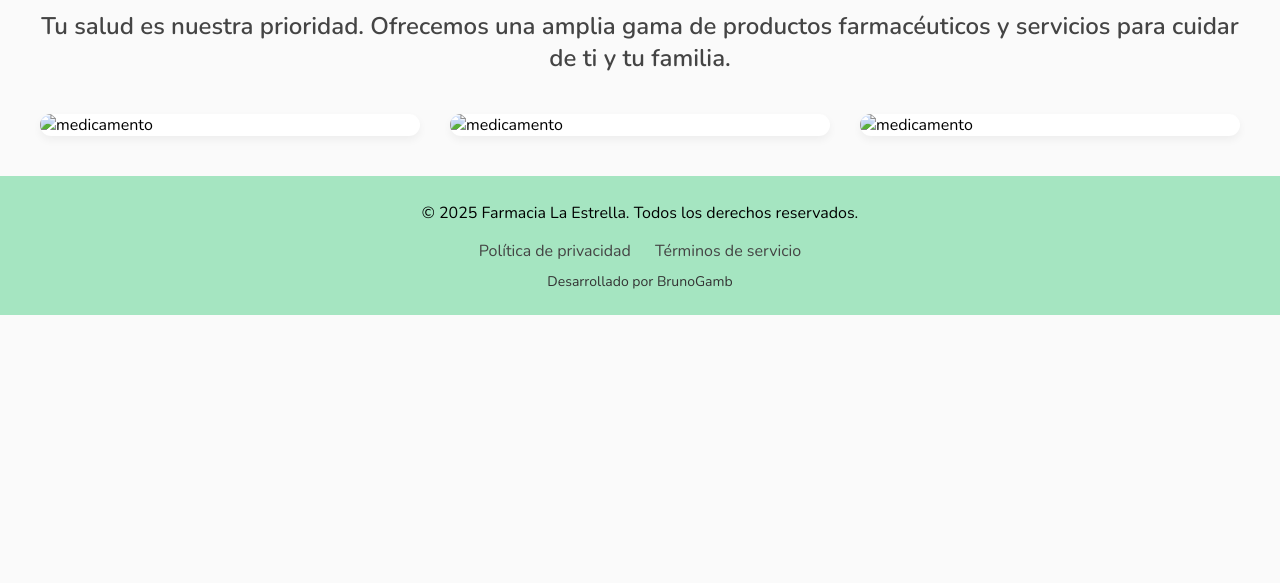
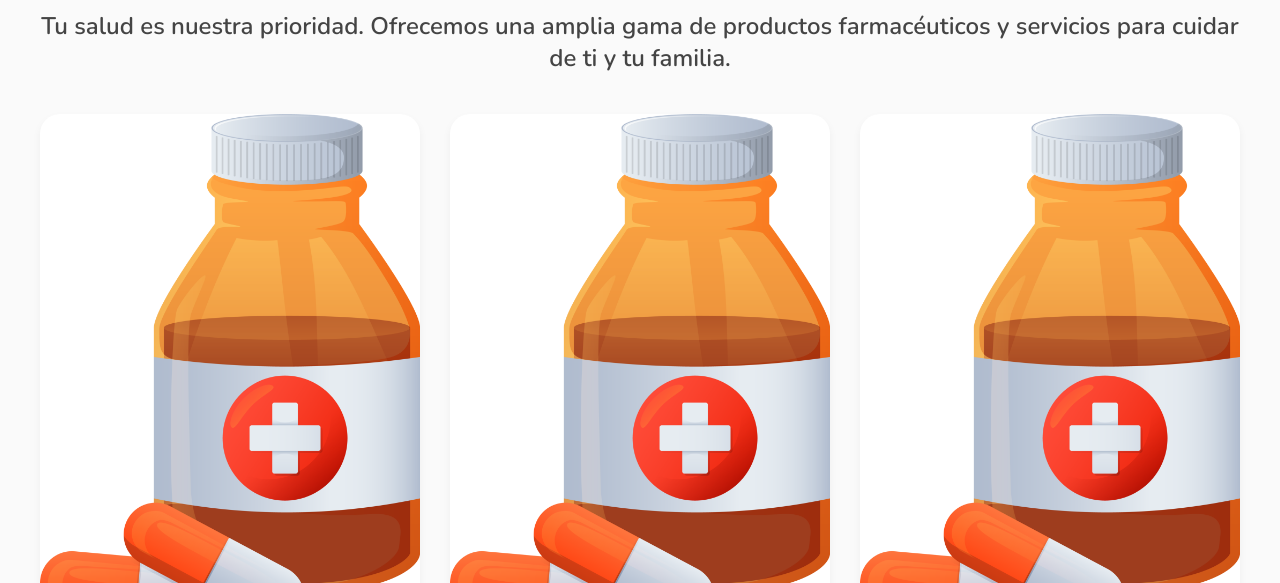
Before and after one commit to Brunogamb/laestrella.github.io, a plain HTML site: page index.html in a window 1280 px wide. Shown: the part 217-800 px from the top of the page. Drawn offline with nearby package versions, Linux system fonts and the light colour scheme.

Commit message:
Add files via upload

```diff
--- a/index.html
+++ b/index.html
@@ -29,13 +29,13 @@
         <h2 class="subtitulo">Tu salud es nuestra prioridad. Ofrecemos una amplia gama de productos farmacéuticos y servicios para cuidar de ti y tu familia.</h2>
         <div class="cards-container">
         <div class="card blue-card">
-            <img src="IMG/image.png" alt="medicamento" class="card-img">
+            <img src="image.png" alt="medicamento" class="card-img">
         </div>
         <div class="card red-card">
-            <img src="IMG/image.png" alt="medicamento" class="card-img">
+            <img src="image.png" alt="medicamento" class="card-img">
         </div>
         <div class="card green-card">
-            <img src="IMG/image.png" alt="medicamento" class="card-img">
+            <img src="image.png" alt="medicamento" class="card-img">
         </div>
         </div>
     </div>
```
